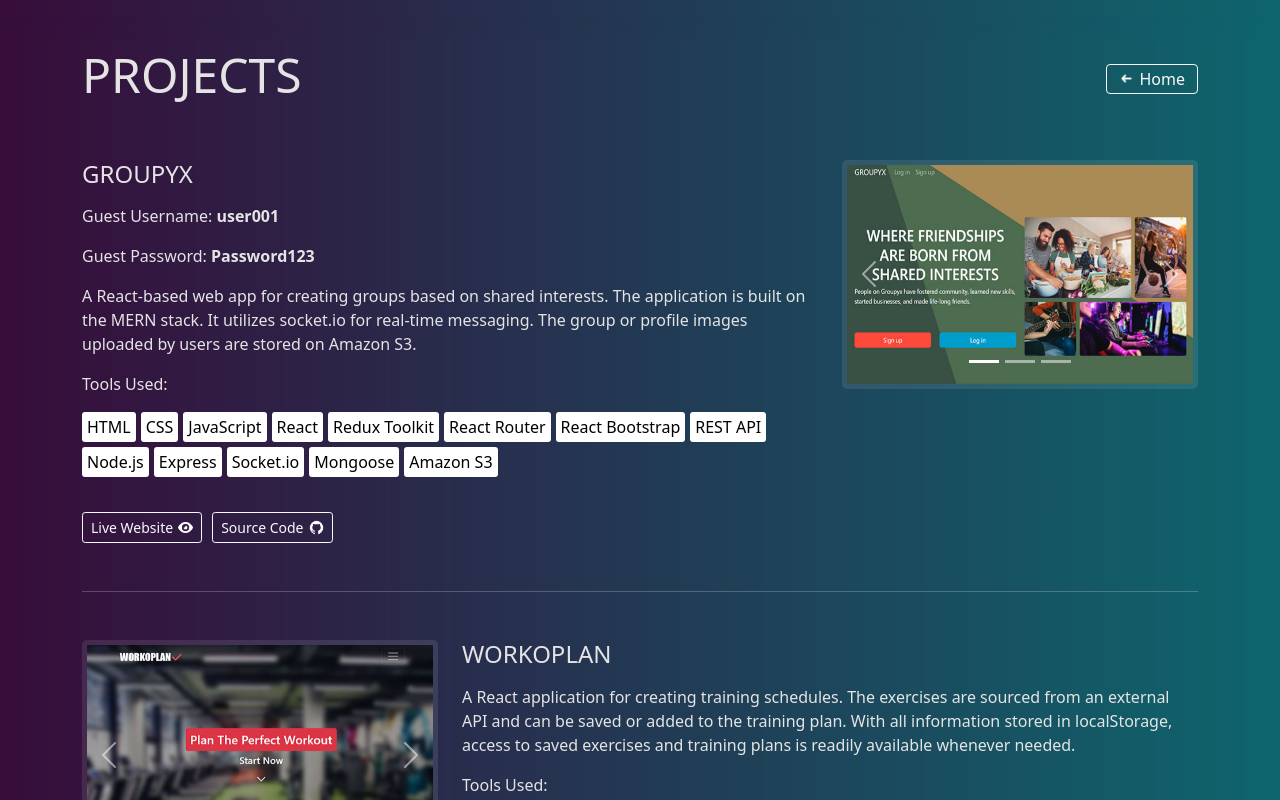
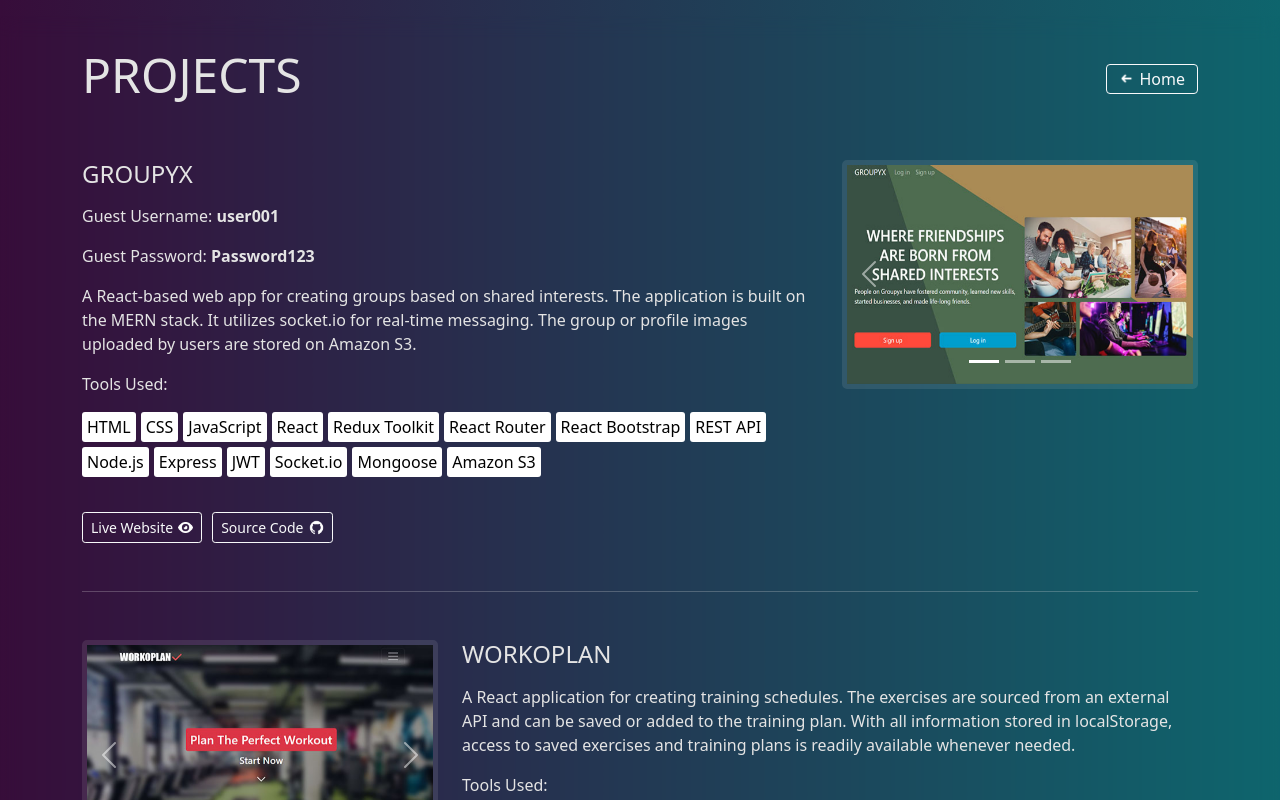
Before and after one commit to kiralyjanos91/portfolio, a React (Create React App) app: page /projects in a window 1280 px wide. Shown: the top 800 px of the page. Built offline with nearby package versions, Linux system fonts and the light colour scheme.

Commit message:
tech added to project 1

```diff
--- a/src/Components/projects/projects-data.js
+++ b/src/Components/projects/projects-data.js
@@ -21,7 +21,7 @@ const projectData = [
             `
             A React-based web app for creating groups based on shared interests.
             The application is built on the MERN stack. It utilizes socket.io for real-time messaging. The group or profile images uploaded by users are stored on Amazon S3.`,
-        tech:["HTML", "CSS", "JavaScript", "React", "Redux Toolkit", "React Router" , "React Bootstrap", "REST API" , "Node.js" , "Express" , "Socket.io" , "Mongoose" , "Amazon S3"],
+        tech:["HTML", "CSS", "JavaScript", "React", "Redux Toolkit", "React Router" , "React Bootstrap", "REST API" , "Node.js" , "Express" , "JWT" , "Socket.io" , "Mongoose" , "Amazon S3"],
         website:"https://groupyx.netlify.app",
         github:"https://github.com/kiralyjanos91/groups"
     },
```
